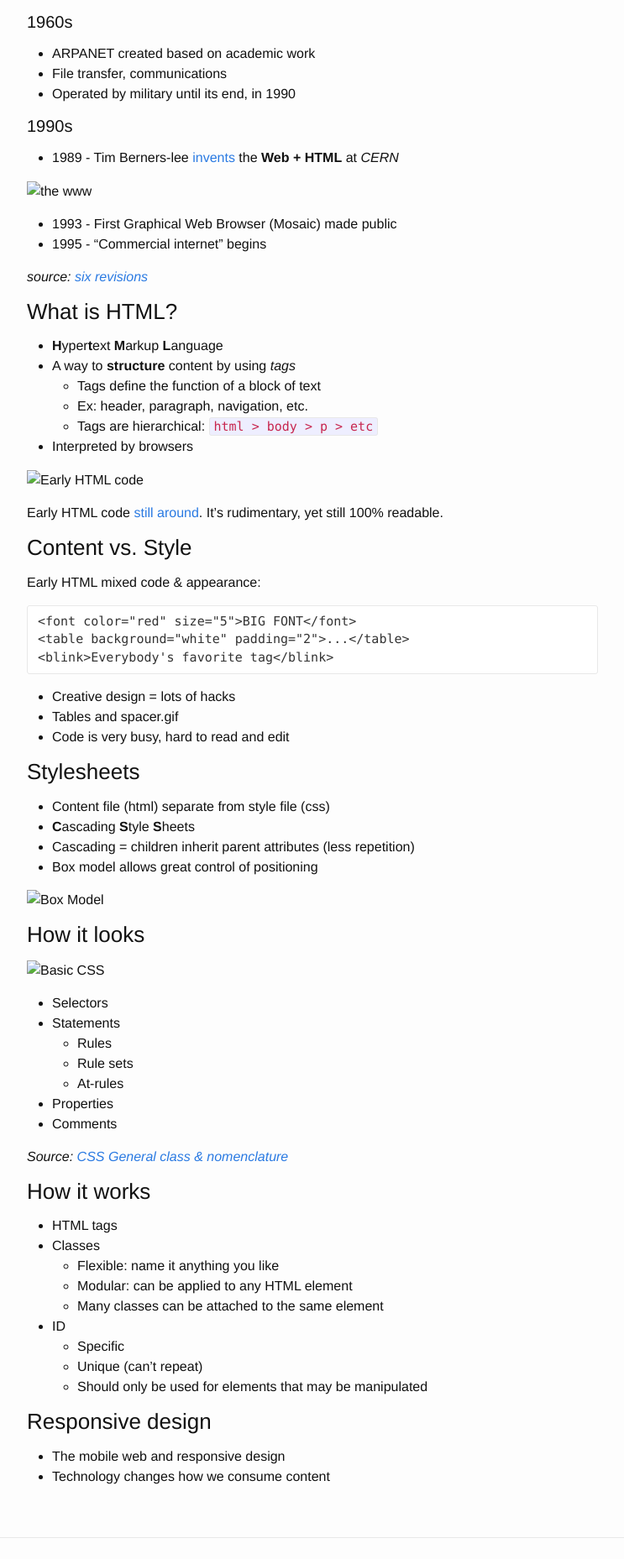
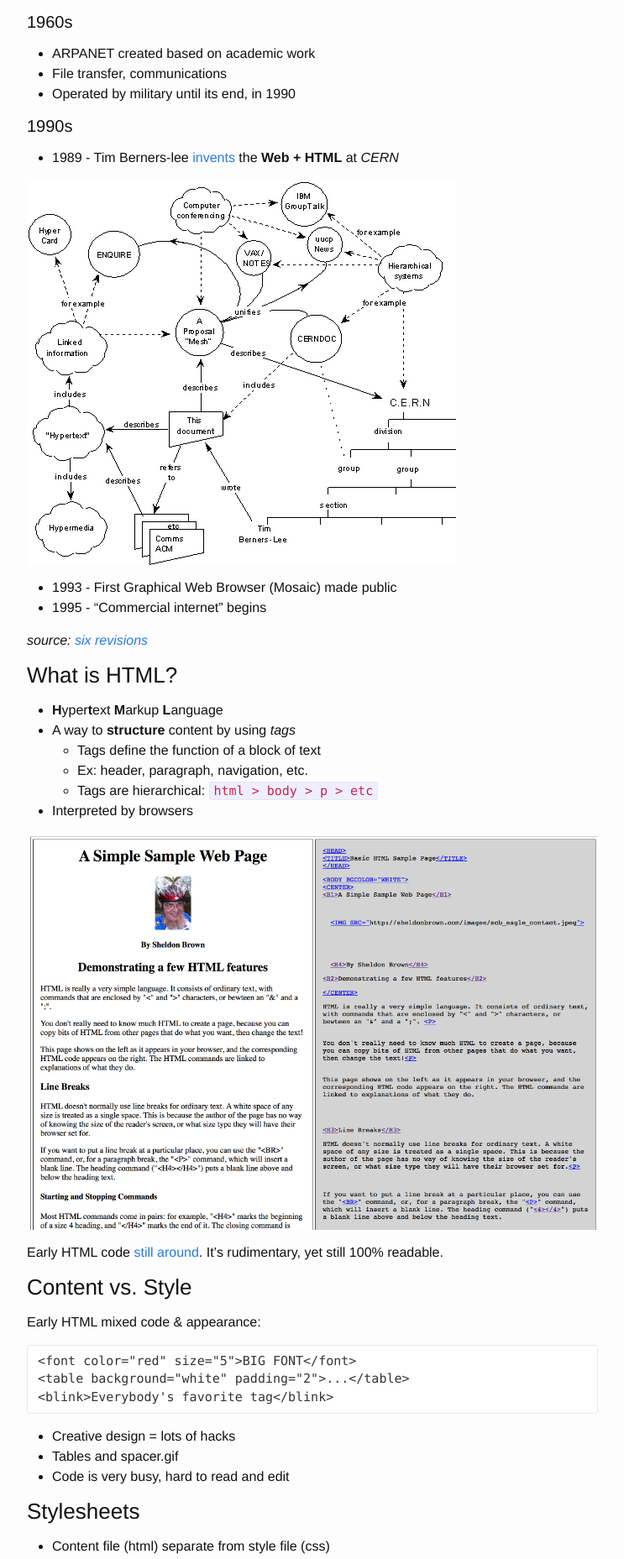
Before and after one commit to nandorocker/SIBer-WebDesign2015, a Jekyll site: the page built from Module1/_posts/2015-03-02-immersive.md, in a window 1280 px wide. Shown: the part 531-2388 px from the top of the page at 84% size, without its empty margins (268-1011 px from the left). Built offline with Jekyll 4.4.1, drawn with Linux system fonts in a browser that asks for light colours; nearby versions of some CDN libraries; library files that are not in the unit come from our copies; Markdown is read by kramdown in place of the engine named in the settings.

Commit message:
Fixes image paths

```diff
--- a/Module1/_posts/2015-03-02-immersive.md
+++ b/Module1/_posts/2015-03-02-immersive.md
@@ -30,7 +30,7 @@ category: immersive
 
 - 1989 - Tim Berners-lee [invents](http://www.w3.org/History/1989/proposal.html) the **Web + HTML** at *CERN*
 
-![the www]({{ "/assets/Module01/" | prepend: site.baseurl }}wwwdiagram.jpg)
+![the www]({{ "/assets/Module1/" | prepend: site.baseurl }}wwwdiagram.jpg)
 
 - 1993 - First Graphical Web Browser (Mosaic) made public
 - 1995 - "Commercial internet" begins
@@ -46,7 +46,7 @@ category: immersive
 	- Tags are hierarchical: `html > body > p > etc`
 - Interpreted by browsers
 
-![Early HTML code]({{ "/assets/Module01/" | prepend: site.baseurl }}early_html.png)
+![Early HTML code]({{ "/assets/Module1/" | prepend: site.baseurl }}early_html.png)
 
 Early HTML code [still around](http://sheldonbrown.com/web_sample1.html). It's rudimentary, yet still 100% readable.
 
```
